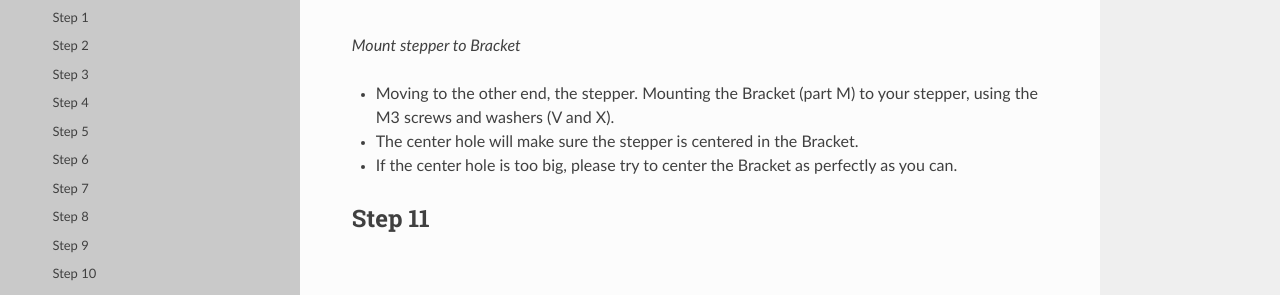
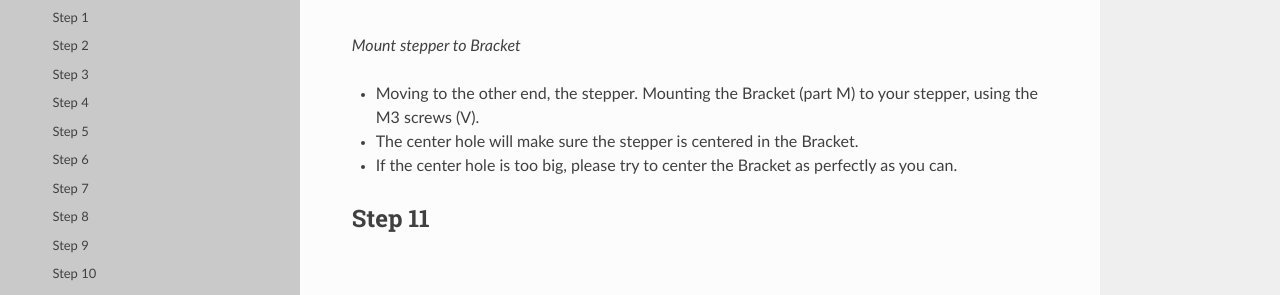
Before and after one commit to ZestyTechnology/zesty-docs, a Sphinx documentation site: the page built from docs/sidewinder/assembly.rst, in a window 1280 px wide and 900 px high, scrolled down 5914 px. Shown: the part 174-469 px from the top of the window. Built offline with Sphinx 7.4.7 and the Read the Docs theme 2.0.0, drawn with Linux system fonts in a browser that asks for light colours.

Commit message:
removed washers
and here too

```diff
--- a/docs/sidewinder/assembly.rst
+++ b/docs/sidewinder/assembly.rst
@@ -138,7 +138,7 @@ Step 10
 
     Mount stepper to Bracket
 
-    * Moving to the other end, the stepper. Mounting the Bracket (part M) to your stepper, using the M3 screws and washers (V and X).
+    * Moving to the other end, the stepper. Mounting the Bracket (part M) to your stepper, using the M3 screws (V).
     * The center hole will make sure the stepper is centered in the Bracket.
     * If the center hole is too big, please try to center the Bracket as perfectly as you can.
 
```
